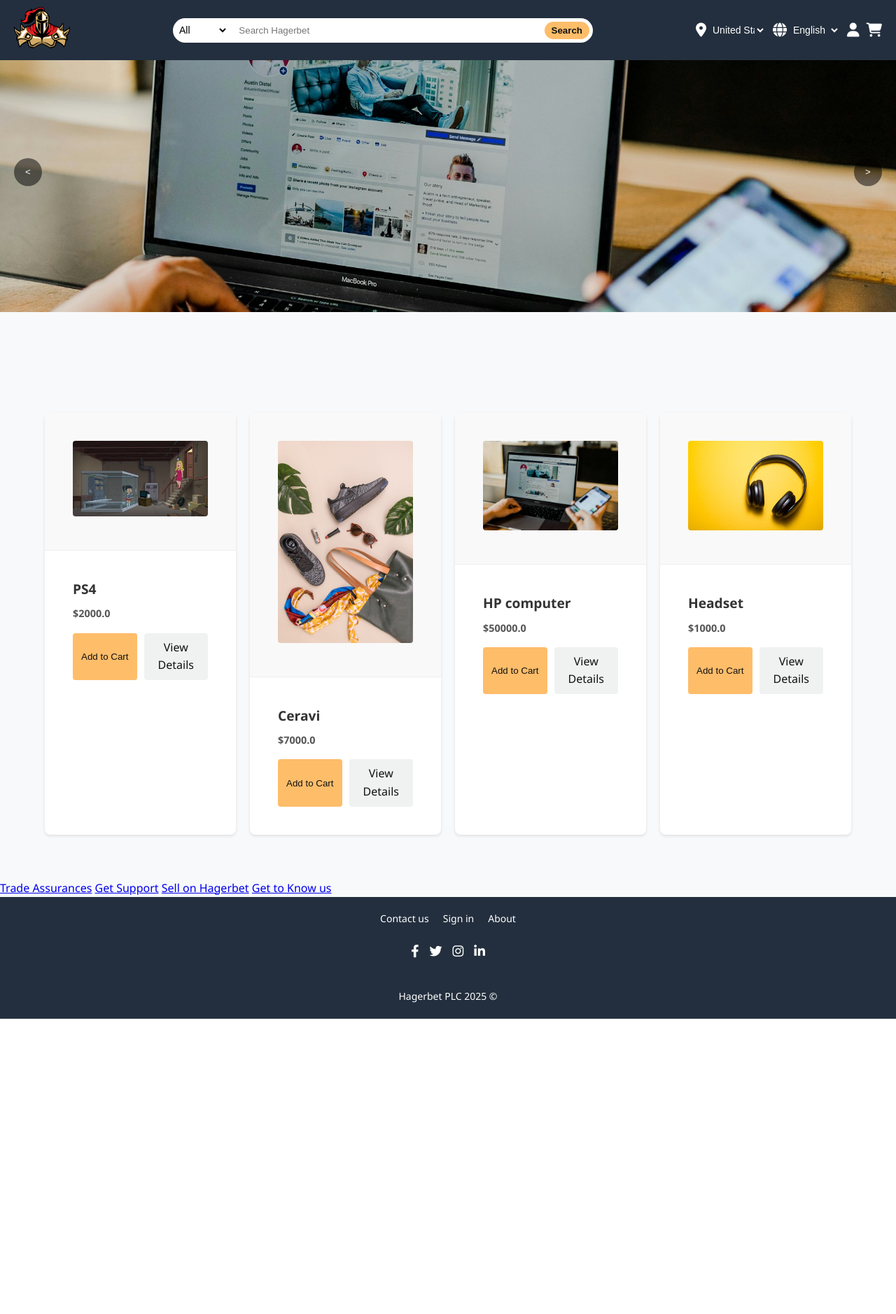
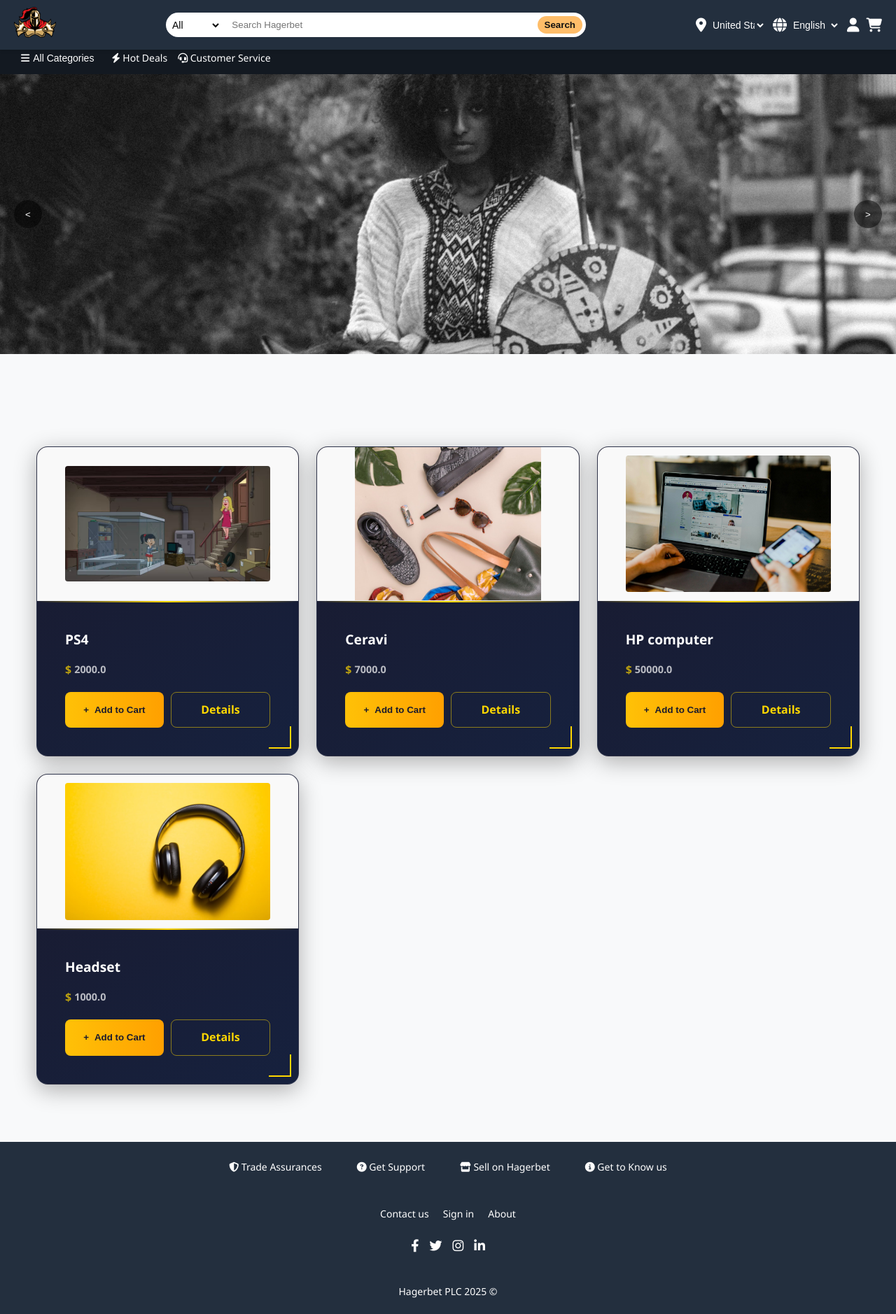
Before and after one commit to Dagiz-12/Hagerbet, a Django app: page / in a window 1280 px wide. Shown: the whole page at 70% size. Before the commit the page ends 1456 px from the top, so only its background shows below. Run offline with Django 4.2, Linux system fonts and the light colour scheme; data comes from the database, SQL or seed files in the repository; both versions use the stored data as it was after the commit.

Commit message:
Updated styles and fixed product details page design

```diff
--- a/home/static/home/css/style.css
+++ b/home/static/home/css/style.css
@@ -29,12 +29,15 @@ body {
   z-index: 1000;
   flex-wrap: wrap;
   gap: 10px;
+  box-shadow: 0 2px 4px rgba(0, 0, 0, 0.1);
+
+
 }
 
 .logo img {
-  width: 80px;
+  width: 60px;
   height: auto;
-  min-width: 80px;
+  min-width: 60px;
 }
 
 .search-bar {
@@ -313,108 +316,236 @@ body {
   flex: 1;
   margin-top: 80px;
   padding: 2rem;
+
 }
 
-/* Products Section */
-.products-section {
-  width: 100%;
-  padding: 2rem;
-}
+/* Add these styles to your existing style.css */
 
+/* Futuristic Product Cards */
+/* Updated Futuristic Product Cards with Gold Accents */
 .products-grid {
   display: grid;
-  grid-template-columns: repeat(auto-fill, minmax(250px, 1fr));
-  gap: 20px;
+  grid-template-columns: repeat(auto-fill, minmax(280px, 1fr));
+  gap: 25px;
+  padding: 20px;
+  max-width: 1400px;
+  margin: 0 auto;
 }
 
 .product-card {
-  background: white;
-  border-radius: 8px;
-  box-shadow: 0 2px 4px rgba(0, 0, 0, 0.1);
+  background: linear-gradient(145deg, #1a1a2e 0%, #16213e 100%);
+  border-radius: 16px;
   overflow: hidden;
-  transition: transform 0.3s ease, box-shadow 0.3s ease;
+  box-shadow: 0 8px 32px rgba(0, 0, 0, 0.3);
+  transition: all 0.3s ease;
+  position: relative;
+  border: 1px solid rgba(255, 255, 255, 0.1);
 }
 
 .product-card:hover {
-  transform: translateY(-5px);
-  box-shadow: 0 5px 15px rgba(0, 0, 0, 0.1);
+  transform: translateY(-10px);
+  box-shadow: 0 12px 40px rgba(255, 193, 7, 0.25);
+  border: 1px solid rgba(255, 193, 7, 0.3);
 }
 
 .product-image-container {
-  padding: 1.5rem;
-  background-color: #f9f9f9;
-  text-align: center;
+  position: relative;
+  overflow: hidden;
+  height: 220px;
+  background: #000;
+  display: flex;
+  align-items: center;
+  justify-content: center;
 }
 
 .product-image {
-  max-height: 200px;
+  max-height: 100%;
   width: auto;
   max-width: 100%;
   object-fit: contain;
+  transition: transform 0.5s ease;
+}
+
+.product-card:hover .product-image {
+  transform: scale(1.05);
 }
 
 .product-info {
-  padding: 1.5rem;
+  padding: 20px;
+  color: #fff;
+  position: relative;
+}
+
+.product-info::before {
+  content: '';
+  position: absolute;
+  top: 0;
+  left: 0;
+  right: 0;
+  height: 2px;
+  background: linear-gradient(90deg, transparent, #FFD700, transparent);
 }
 
 .product-card h3 {
   font-size: 1.2rem;
-  margin-bottom: 0.5rem;
+  margin-bottom: 10px;
+  color: #fff;
+  font-weight: 600;
 }
 
 .product-card p {
-  color: #555;
-  margin-bottom: 0.5rem;
+  color: rgba(255, 255, 255, 0.7);
   font-size: 0.9rem;
+  margin-bottom: 15px;
+  line-height: 1.5;
 }
 
 .price {
-  font-weight: bold;
-  color: #b12704;
-  font-size: 1.2rem;
-  margin: 0.5rem 0;
+  font-size: 1.4rem;
+  font-weight: 700;
+  color: #FFD700; /* Gold color */
+  margin: 15px 0;
+  display: flex;
+  align-items: center;
+}
+
+.price::before {
+  content: '$';
+  font-size: 1rem;
+  margin-right: 4px;
+  color: rgba(255, 215, 0, 0.7);
 }
 
 .product-buttons {
   display: flex;
   gap: 10px;
-  margin-top: 1rem;
+  margin-top: 20px;
 }
 
-.product-buttons button,
-.product-buttons a {
+.add-to-cart {
   flex: 1;
+  background: linear-gradient(90deg, #FFC107 0%, #FFA000 100%); /* Gold gradient */
+  border: none;
+  color: #1a1a2e; /* Dark text for contrast */
+  padding: 12px;
+  border-radius: 8px;
+  font-weight: 600;
+  cursor: pointer;
+  transition: all 0.3s ease;
+  display: flex;
+  align-items: center;
+  justify-content: center;
+  gap: 8px;
+}
+
+.add-to-cart:hover {
+  background: linear-gradient(90deg, #FFD700 0%, #FFC107 100%);
+  box-shadow: 0 0 15px rgba(255, 193, 7, 0.5);
+  color: #000;
+}
+
+.add-to-cart::before {
+  content: '+';
+  font-weight: bold;
+}
+
+.view-details-btn {
+  flex: 1;
+  background: transparent;
+  border: 1px solid rgba(255, 215, 0, 0.5); /* Gold border */
+  color: #FFD700;
+  padding: 12px;
+  border-radius: 8px;
+  font-weight: 600;
+  cursor: pointer;
+  transition: all 0.3s ease;
   text-align: center;
-  padding: 0.5rem;
-  border-radius: 4px;
-  font-weight: 500;
   text-decoration: none;
 }
 
-.add-to-cart {
-  background-color: #febd69;
-  border: none;
-  color: #111;
-  cursor: pointer;
+.view-details-btn:hover {
+  background: rgba(255, 215, 0, 0.1);
+  border-color: #FFD700;
+  box-shadow: 0 0 15px rgba(255, 215, 0, 0.2);
 }
 
-.add-to-cart:hover {
-  background-color: #f7ca00;
+/* Updated corner accents with gold */
+.product-card::before,
+.product-card::after {
+  content: '';
+  position: absolute;
+  width: 30px;
+  height: 30px;
+  border: 2px solid #FFD700; /* Gold */
+  transition: all 0.3s ease;
 }
 
-.view-details-btn {
-  background: #f0f2f2;
-  color: #111;
+.product-card::before {
+  top: 10px;
+  left: 10px;
+  border-right: none;
+  border-bottom: none;
 }
 
-.view-details-btn:hover {
-  background: #e0e2e2;
+.product-card::after {
+  bottom: 10px;
+  right: 10px;
+  border-left: none;
+  border-top: none;
 }
+
+.product-card:hover::before,
+.product-card:hover::after {
+  width: 40px;
+  height: 40px;
+  border-color: #FFC107; /* Slightly darker gold */
+}
+
+/* Updated glow effect */
+.product-card:hover {
+  animation: glow 2s infinite alternate;
+}
+
+@keyframes glow {
+  from {
+    box-shadow: 0 0 10px rgba(255, 215, 0, 0.5);
+  }
+  to {
+    box-shadow: 0 0 20px rgba(255, 215, 0, 0.8);
+  }
+}
+
+/* Responsive adjustments remain the same */
+@media (max-width: 768px) {
+  .products-grid {
+    grid-template-columns: repeat(auto-fill, minmax(250px, 1fr));
+    gap: 15px;
+    padding: 15px;
+  }
+
+  .product-image-container {
+    height: 180px;
+  }
+}
+
+@media (max-width: 480px) {
+  .products-grid {
+    grid-template-columns: 1fr;
+  }
+
+  .product-buttons {
+    flex-direction: column;
+  }
+}
+/* Section 1 - Categories */
 
 /* Section 1 - Categories */
 .section-1 {
   background-color: #131921;
   padding: 10px 20px;
+  margin-top: 60px; /* Space below fixed navbar */
+
+
 }
 
 .options {
@@ -436,20 +567,26 @@ body {
 }
 
 /* Sidebar */
+/* Sidebar */
 .sidebar {
   position: fixed;
-  top: 0;
+  top: 60px; /* Changed from 0 to start below navbar */
   left: -300px;
   width: 300px;
-  height: 100%;
+  height: calc(100vh - 60px); /* Full height minus navbar */
   background-color: #232f3e;
   color: white;
   z-index: 1002;
   transition: left 0.3s ease;
-  padding-top: 60px;
+  overflow-y: auto; /* Add scroll if content is long */
+  padding-top: 0; /* Removed the padding-top since we're positioning below navbar */
 }
 
 .sidebar-header {
+  position: sticky;
+  top: 0;
+  background-color: #232f3e;
+  z-index: 1;
   display: flex;
   justify-content: space-between;
   align-items: center;
@@ -769,3 +906,117 @@ body {
     border-color: #ccc;
     transform: translateY(-2px);
   }
+
+  /* Add these styles to your existing style.css */
+
+/* Section 1 - Categories */
+.section-1 {
+    background-color: #131921;
+    padding: 10px 20px;
+    margin-top: 60px; /* Add space below fixed navbar */
+  }
+
+  .options {
+    display: flex;
+    gap: 15px;
+    align-items: center;
+  }
+
+  .options a,
+  .options button {
+    color: white;
+    text-decoration: none;
+    font-size: 14px;
+    white-space: nowrap;
+  }
+
+  .categories {
+    position: relative;
+  }
+
+  #open-sidebar {
+    background: none;
+    border: none;
+    color: white;
+    cursor: pointer;
+    display: flex;
+    align-items: center;
+    gap: 5px;
+    padding: 5px 10px;
+  }
+
+  #open-sidebar:hover {
+    background: rgba(255,255,255,0.1);
+    border-radius: 3px;
+  }
+
+  .sidebar {
+    position: fixed;
+    top: 0;
+    left: -300px;
+    width: 300px;
+    height: 100%;
+    background-color: #232f3e;
+    color: white;
+    z-index: 1002;
+    transition: left 0.3s ease;
+    padding-top: 60px;
+  }
+
+  .sidebar-header {
+    display: flex;
+    justify-content: space-between;
+    align-items: center;
+    padding: 15px;
+    border-bottom: 1px solid #444;
+  }
+
+  .sidebar ul {
+    padding: 0;
+    margin: 0;
+  }
+
+  .sidebar ul li {
+    padding: 12px 15px;
+    border-bottom: 1px solid #444;
+  }
+
+  .sidebar ul li a {
+    color: white;
+    text-decoration: none;
+    display: block;
+  }
+
+  .sidebar ul li:hover {
+    background-color: rgba(255,255,255,0.1);
+  }
+
+  /* Section 4 - Footer Links */
+  .section-4 {
+    background-color: #232f3e;
+    padding: 20px 0;
+    margin-top: 30px;
+  }
+
+  .something {
+    display: flex;
+    justify-content: center;
+    gap: 30px;
+    flex-wrap: wrap;
+    max-width: 1200px;
+    margin: 0 auto;
+    padding: 0 20px;
+  }
+
+  .something a {
+    color: white;
+    text-decoration: none;
+    font-size: 14px;
+    padding: 5px 10px;
+    border-radius: 3px;
+  }
+
+  .something a:hover {
+    text-decoration: underline;
+    background: rgba(255,255,255,0.1);
+  }
--- a/home/static/home/js/cart.js
+++ b/home/static/home/js/cart.js
@@ -1,50 +1,43 @@
 // cart.js
-document.addEventListener("DOMContentLoaded", function () {
+document.addEventListener("DOMContentLoaded", function() {
+    // Initialize cart from localStorage
     let cart = JSON.parse(localStorage.getItem("cart")) || [];
-    updateCartCount();
 
-    // Update cart count display
+    // Update cart count in navbar
     function updateCartCount() {
       const count = cart.reduce((total, item) => total + item.quantity, 0);
-      const cartCountElements = document.querySelectorAll("#cart-count");
-      cartCountElements.forEach(cartCount => {
-        if (cartCount) {
-          cartCount.textContent = count;
-          cartCount.style.display = count > 0 ? "block" : "none";
-        }
+      document.querySelectorAll('.cart-count').forEach(element => {
+        element.textContent = count;
+        element.style.display = count > 0 ? "block" : "none";
       });
     }
 
-    // Render cart items in the dropdown
-    function renderCartItems() {
+    // Render cart items in dropdown
+    function renderCartDropdown() {
       const cartItemsContainer = document.getElementById("cart-items");
       const cartTotalElement = document.getElementById("cart-total");
 
       if (!cartItemsContainer || !cartTotalElement) return;
 
       if (cart.length === 0) {
-        cartItemsContainer.innerHTML =
-          '<p class="empty-cart-message">Your cart is empty</p>';
+        cartItemsContainer.innerHTML = '<p class="empty-cart-message">Your cart is empty</p>';
         cartTotalElement.textContent = "0.00";
         return;
       }
 
+      let itemsHTML = "";
       let total = 0;
-      let itemsHTML = "";
 
-      cart.forEach((item) => {
-        if (!item.price || isNaN(item.price)) {
-          console.warn(`Invalid price for item: ${item.name}`);
-          return;
-        }
+      cart.forEach(item => {
+        const itemTotal = item.price * item.quantity;
+        total += itemTotal;
 
-        total += item.price * item.quantity;
         itemsHTML += `
-          <div class="cart-item" data-product-id="${item.id}">
+          <div class="cart-item" data-id="${item.id}">
             <img src="${item.image}" alt="${item.name}" class="cart-item-image">
             <div class="cart-item-details">
               <h5>${item.name}</h5>
-              <p class="cart-item-price">$${item.price.toFixed(2)}</p>
+              <p>$${item.price.toFixed(2)}</p>
               <div class="quantity-controls">
                 <button class="quantity-btn minus">-</button>
                 <span class="quantity">${item.quantity}</span>
@@ -59,134 +52,171 @@ document.addEventListener("DOMContentLoaded", function () {
       cartItemsContainer.innerHTML = itemsHTML;
       cartTotalElement.textContent = total.toFixed(2);
 
-      // Add event listeners for quantity controls
-      document.querySelectorAll(".quantity-btn.minus").forEach((btn) => {
-        btn.addEventListener("click", function () {
-          const productId = this.closest(".cart-item").dataset.productId;
-          updateCartItemQuantity(productId, -1);
+      // Add event listeners to cart dropdown buttons
+      document.querySelectorAll('.minus').forEach(btn => {
+        btn.addEventListener('click', function() {
+          const itemId = this.closest('.cart-item').dataset.id;
+          updateCartItem(itemId, -1);
         });
       });
 
-      document.querySelectorAll(".quantity-btn.plus").forEach((btn) => {
-        btn.addEventListener("click", function () {
-          const productId = this.closest(".cart-item").dataset.productId;
-          updateCartItemQuantity(productId, 1);
+      document.querySelectorAll('.plus').forEach(btn => {
+        btn.addEventListener('click', function() {
+          const itemId = this.closest('.cart-item').dataset.id;
+          updateCartItem(itemId, 1);
         });
       });
 
-      document.querySelectorAll(".remove-item").forEach((btn) => {
-        btn.addEventListener("click", function () {
-          const productId = this.closest(".cart-item").dataset.productId;
-          removeCartItem(productId);
+      document.querySelectorAll('.remove-item').forEach(btn => {
+        btn.addEventListener('click', function() {
+          const itemId = this.closest('.cart-item').dataset.id;
+          removeCartItem(itemId);
         });
       });
     }
 
-    function updateCartItemQuantity(productId, change) {
-      const item = cart.find((item) => item.id == productId);
-      if (item) {
-        item.quantity += change;
-        if (item.quantity <= 0) {
-          cart = cart.filter((item) => item.id != productId);
-        }
-        localStorage.setItem("cart", JSON.stringify(cart));
-        updateCartCount();
-        renderCartItems();
-        showCartNotification(`Quantity updated for ${item.name}`);
+    // Update cart item quantity
+    function updateCartItem(productId, change) {
+      const itemIndex = cart.findIndex(item => item.id == productId);
+      if (itemIndex === -1) return;
+
+      cart[itemIndex].quantity += change;
+
+      if (cart[itemIndex].quantity <= 0) {
+        cart.splice(itemIndex, 1);
       }
+
+      saveCart();
+      updateCartCount();
+      renderCartDropdown();
+      showNotification(`Cart updated`);
     }
 
+    // Remove item from cart
     function removeCartItem(productId) {
-      const item = cart.find(item => item.id == productId);
-      cart = cart.filter((item) => item.id != productId);
-      localStorage.setItem("cart", JSON.stringify(cart));
+      cart = cart.filter(item => item.id != productId);
+      saveCart();
       updateCartCount();
-      renderCartItems();
-      if (item) {
-        showCartNotification(`${item.name} removed from cart`);
-      }
+      renderCartDropdown();
+      showNotification(`Item removed from cart`);
     }
 
+    // Add item to cart
+    function addToCart(product) {
+      const existingItem = cart.find(item => item.id == product.id);
+
+      if (existingItem) {
+        existingItem.quantity += 1;
+      } else {
+        cart.push({
+          id: product.id,
+          name: product.name,
+          price: product.price,
+          image: product.image,
+          quantity: 1
+        });
+      }
+
+      saveCart();
+      updateCartCount();
+      renderCartDropdown();
+      showNotification(`${product.name} added to cart`);
+    }
+
+    // Save cart to localStorage
+    function saveCart() {
+      localStorage.setItem("cart", JSON.stringify(cart));
+    }
+
+    // Show notification
+    function showNotification(message) {
+      const notification = document.createElement('div');
+      notification.className = 'cart-notification';
+      notification.textContent = message;
+      document.body.appendChild(notification);
+
+      setTimeout(() => {
+        notification.classList.add('fade-out');
+        setTimeout(() => notification.remove(), 300);
+      }, 2000);
+    }
+
+    // Initialize cart display
+    updateCartCount();
+
     // Cart dropdown toggle
-    const cartIcon = document.querySelector(".nav-icon.cart");
-    const cartDropdown = document.getElementById("cart-dropdown");
-    const closeCart = document.getElementById("close-cart");
+    const cartIcon = document.querySelector('.nav-icon.cart');
+    const cartDropdown = document.getElementById('cart-dropdown');
+    const closeCart = document.getElementById('close-cart');
 
-    if (cartIcon) {
-      cartIcon.addEventListener("click", (e) => {
+    if (cartIcon && cartDropdown) {
+      cartIcon.addEventListener('click', (e) => {
         e.stopPropagation();
-        cartDropdown.classList.toggle("show");
-        if (cartDropdown.classList.contains("show")) {
-          renderCartItems();
+        cartDropdown.classList.toggle('show');
+        if (cartDropdown.classList.contains('show')) {
+          renderCartDropdown();
         }
       });
     }
 
     if (closeCart) {
-      closeCart.addEventListener("click", () => {
-        cartDropdown.classList.remove("show");
+      closeCart.addEventListener('click', () => {
+        cartDropdown.classList.remove('show');
       });
     }
 
     // Close cart when clicking outside
-    document.addEventListener("click", (e) => {
-      if (cartDropdown && !cartDropdown.contains(e.target) && !e.target.closest(".nav-icon.cart")) {
-        cartDropdown.classList.remove("show");
+    document.addEventListener('click', (e) => {
+      if (!cartDropdown.contains(e.target) && !e.target.closest('.nav-icon.cart')) {
+        cartDropdown.classList.remove('show');
       }
     });
 
-    // Show notification
-    function showCartNotification(message) {
-      const notification = document.createElement("div");
-      notification.className = "cart-notification";
-      notification.textContent = message;
-      document.body.appendChild(notification);
-
-      setTimeout(() => {
-        notification.classList.add("fade-out");
-        setTimeout(() => notification.remove(), 300);
-      }, 2000);
-    }
-
-    // Add to cart functionality
-    document.addEventListener("click", function(e) {
-      if (e.target.classList.contains("add-to-cart")) {
+    // Add to cart button handler
+    document.addEventListener('click', function(e) {
+      if (e.target.classList.contains('add-to-cart')) {
         e.preventDefault();
         const button = e.target;
-        const productId = button.dataset.id;
-        const productName = button.dataset.name;
-        const productPrice = parseFloat(button.dataset.price);
-        const productImage = button.dataset.image;
+        const product = {
+          id: button.dataset.id,
+          name: button.dataset.name,
+          price: parseFloat(button.dataset.price),
+          image: button.dataset.image
+        };
 
-        if (isNaN(productPrice) {
-          console.error("Invalid product price");
-          return;
+        if (!isNaN(product.price)) {
+          addToCart(product);
+
+          // Open cart dropdown
+          if (cartDropdown) {
+            cartDropdown.classList.add('show');
+            renderCartDropdown();
+          }
         }
-
-        // Check if product is already in cart
-        const existingItem = cart.find((item) => item.id == productId);
-        if (existingItem) {
-          existingItem.quantity += 1;
-          showCartNotification(`${existingItem.name} quantity updated`);
-        } else {
-          // Add new product to cart
-          cart.push({
-            id: productId,
-            name: productName,
-            price: productPrice,
-            image: productImage,
-            quantity: 1
-          });
-          showCartNotification(`${productName} added to cart`);
-        }
-
-        // Save to localStorage
-        localStorage.setItem("cart", JSON.stringify(cart));
-        updateCartCount();
-        renderCartItems();
       }
     });
 
-    // Initialize cart on page load
-    renderCartItems();
+// Update the sidebar toggle part in your cart.js
+const openSidebar = document.getElementById('open-sidebar');
+const closeSidebar = document.getElementById('close-sidebar');
+const sidebar = document.getElementById('sidebar');
+
+if (openSidebar && sidebar) {
+  openSidebar.addEventListener('click', (e) => {
+    e.stopPropagation();
+    sidebar.style.left = '0';
   });
+}
+
+if (closeSidebar && sidebar) {
+  closeSidebar.addEventListener('click', () => {
+    sidebar.style.left = '-300px';
+  });
+}
+
+// Close sidebar when clicking outside
+document.addEventListener('click', (e) => {
+  if (sidebar && !sidebar.contains(e.target) && !e.target.closest('#open-sidebar')) {
+    sidebar.style.left = '-300px';
+  }
+});
--- a/home/templates/home/index.html
+++ b/home/templates/home/index.html
@@ -108,13 +108,15 @@
               {% endif %}
             </ul>
           </div>
-          <button id="open-sidebar">All</button>
+          <button id="open-sidebar">
+            <i class="fas fa-bars"></i> All Categories
+          </button>
         </div>
         <div class="deals">
-          <a href="#">Hot Deals</a>
+          <a href="#"><i class="fas fa-bolt"></i> Hot Deals</a>
         </div>
         <div class="customers">
-          <a href="#">Customer Services</a>
+          <a href="#"><i class="fas fa-headset"></i> Customer Service</a>
         </div>
       </div>
     </section>
@@ -123,13 +125,13 @@
     <div class="slider">
       <div class="slides">
         <div class="slide">
-          <img src="{% static 'home/images/4.jpg' %}" alt="Slide 1" />
+          <img src="{% static 'home/images/19.jpg' %}" alt="Slide 1" />
         </div>
         <div class="slide">
-          <img src="{% static 'home/images/5.jpg' %}" alt="Slide 2" />
+          <img src="{% static 'home/images/20.jpg' %}" alt="Slide 2" />
         </div>
         <div class="slide">
-          <img src="{% static 'home/images/6.jpg' %}" alt="Slide 3" />
+          <img src="{% static 'home/images/21.jpg' %}" alt="Slide 3" />
         </div>
       </div>
       <button class="slider-arrow prev-arrow">&lt;</button>
@@ -153,7 +155,7 @@
             <div class="product-info">
               <h3>{{ pro.product_name }}</h3>
               <p>{{ pro.description|truncatechars:100 }}</p>
-              <p class="price">${{ pro.price }}</p>
+              <p class="price">{{ pro.price }}</p>
               <div class="product-buttons">
                 <button
                   class="add-to-cart"
@@ -168,25 +170,25 @@
                   href="{% url 'home:product_detail' pro.slug %}"
                   class="view-details-btn"
                 >
-                  View Details
+                  Details
                 </a>
               </div>
             </div>
           </div>
           {% endfor %} {% else %}
-          <p>There are no products available.</p>
+          <p class="no-products">There are no products available.</p>
           {% endif %}
         </div>
       </section>
     </main>
 
-    <!-- Footer Links -->
+    <!-- Section 4 - Footer Links -->
     <section class="section-4">
       <div class="something">
-        <a href="#">Trade Assurances</a>
-        <a href="#">Get Support</a>
-        <a href="#">Sell on Hagerbet</a>
-        <a href="#">Get to Know us</a>
+        <a href="#"><i class="fas fa-shield-alt"></i> Trade Assurances</a>
+        <a href="#"><i class="fas fa-question-circle"></i> Get Support</a>
+        <a href="#"><i class="fas fa-store"></i> Sell on Hagerbet</a>
+        <a href="#"><i class="fas fa-info-circle"></i> Get to Know us</a>
       </div>
     </section>
 
@@ -209,34 +211,8 @@
     </footer>
 
     <script>
+      // Slider functionality
       document.addEventListener("DOMContentLoaded", function () {
-        // Mobile menu toggle
-        const mobileMenu = document.getElementById("mobile-menu");
-        const navIcons = document.getElementById("nav-icons");
-        if (mobileMenu && navIcons) {
-          mobileMenu.addEventListener("click", function () {
-            navIcons.classList.toggle("active");
-          });
-        }
-
-        // Sidebar toggle
-        const openSidebar = document.getElementById("open-sidebar");
-        const closeSidebar = document.getElementById("close-sidebar");
-        const sidebar = document.getElementById("sidebar");
-
-        if (openSidebar && sidebar) {
-          openSidebar.addEventListener("click", function () {
-            sidebar.style.left = "0";
-          });
-        }
-
-        if (closeSidebar && sidebar) {
-          closeSidebar.addEventListener("click", function () {
-            sidebar.style.left = "-300px";
-          });
-        }
-
-        // Slider functionality
         let currentSlide = 0;
         const slides = document.querySelector(".slides");
         const slideElements = document.querySelectorAll(".slide");
@@ -295,6 +271,15 @@
           }
         }
 
+        // Mobile menu toggle
+        const mobileMenu = document.getElementById("mobile-menu");
+        const navIcons = document.getElementById("nav-icons");
+        if (mobileMenu && navIcons) {
+          mobileMenu.addEventListener("click", function () {
+            navIcons.classList.toggle("active");
+          });
+        }
+
         // Search button placeholder
         document
           .querySelector(".search-button")
```
Also changed, not shown: home/templates/home/products_detail.html (+10 -0 lines), db.sqlite3, home/static/home/images/19.jpg (added), home/static/home/images/20.jpg (added), home/static/home/images/21.jpg (added), media/media/photos/10.jpg (added), media/media/photos/4.jpg (added), media/media/photos/8.jpg (added), 3 other files.
